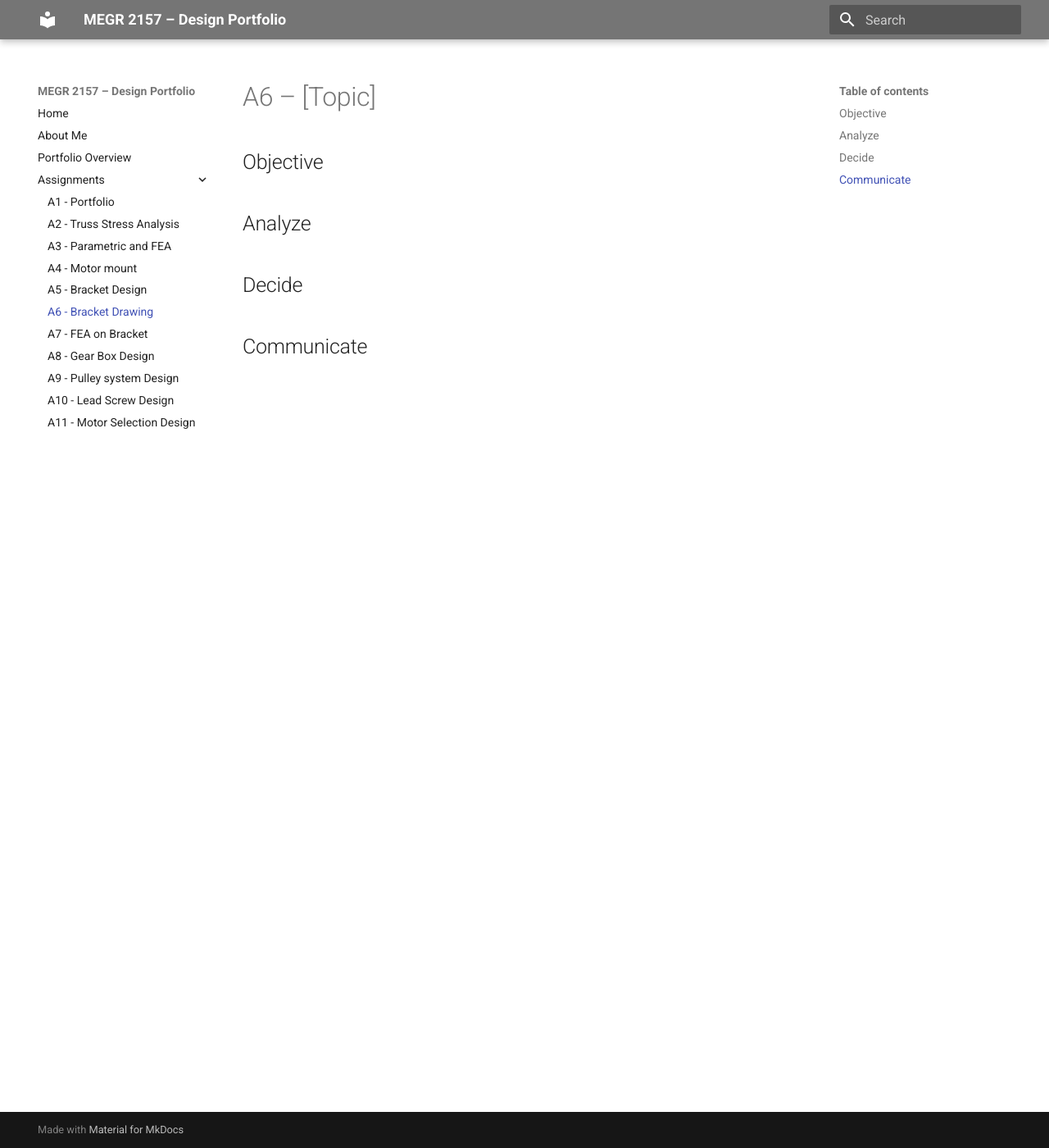
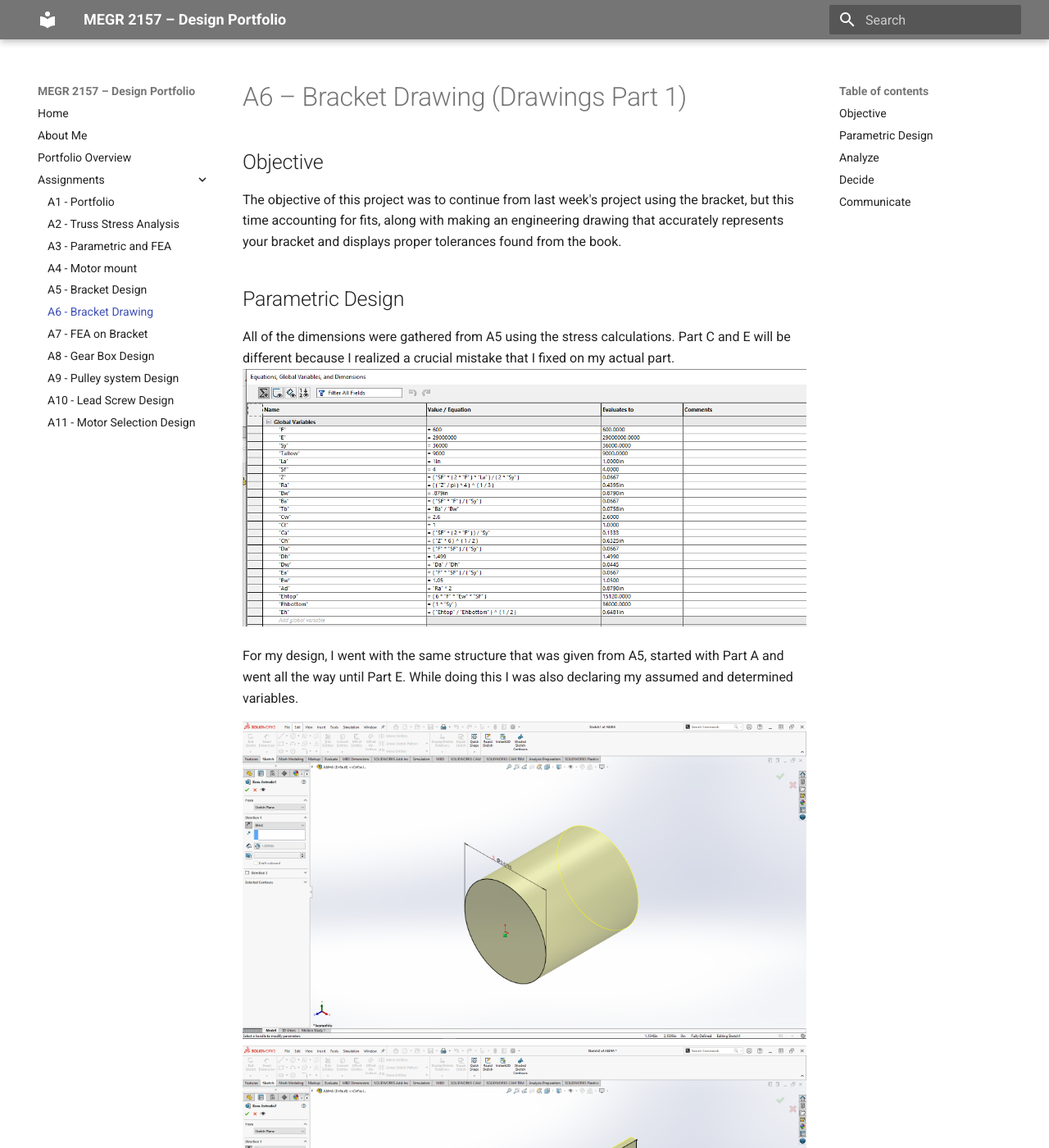
Before and after one commit to JHernPR/MEGR-2157-portfolio, an MkDocs documentation site: the page built from docs/assignments/A06/index.md, in a window 1280 px wide and 1400 px high. Shown: the whole window at 82% size. Built offline with MkDocs 1.6.1 and Material for MkDocs 9.7.7, drawn with Linux system fonts in a browser that asks for light colours.

Commit message:
Update index.md

```diff
--- a/docs/assignments/A06/index.md
+++ b/docs/assignments/A06/index.md
@@ -1,7 +1,20 @@
-# A6 – [Topic]
+# A6 – Bracket Drawing (Drawings Part 1)
 
 ## Objective
+The objective of this project was to continue from last week's project using the bracket, but this time accounting for fits, along with making an engineering drawing that accurately represents your bracket and displays proper tolerances found from the book.
 
+## Parametric Design
+All of the dimensions were gathered from A5 using the stress calculations. Part C and E will be different because I realized a crucial mistake that I fixed on my actual part.
+![Global](Parametric.PNG)
+
+For my design, I went with the same structure that was given from A5, started with Part A and went all the way until Part E. While doing this I was also declaring my assumed and determined variables.
+
+![P1](Part1.PNG)
+![P2](Part2.PNG)
+![P3](Part3.PNG)
+![P4](Part4.PNG)
+![P5](Part5.PNG)
+![apple](DefinedPart.PNG)
 
 ## Analyze
 
```
